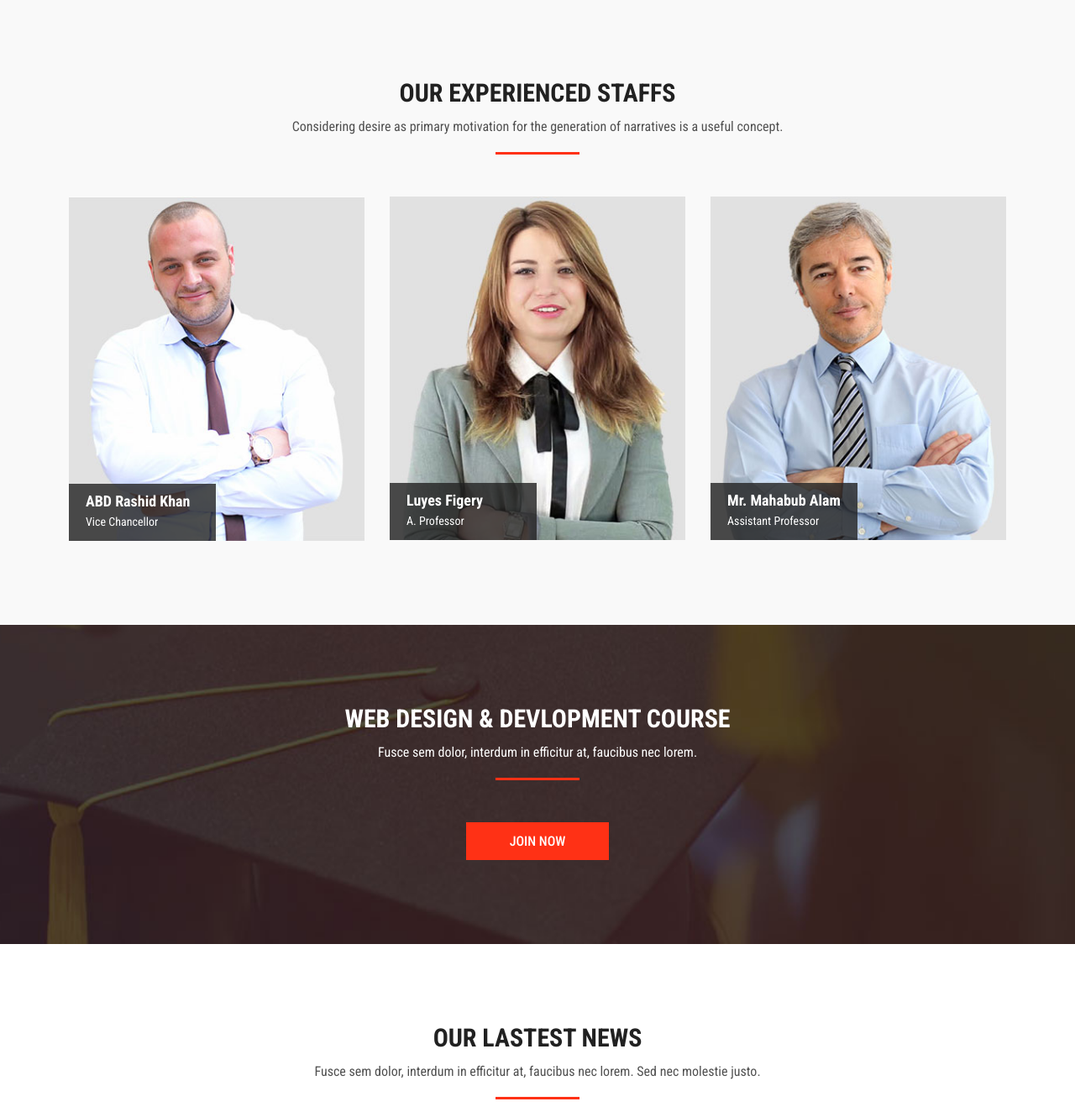
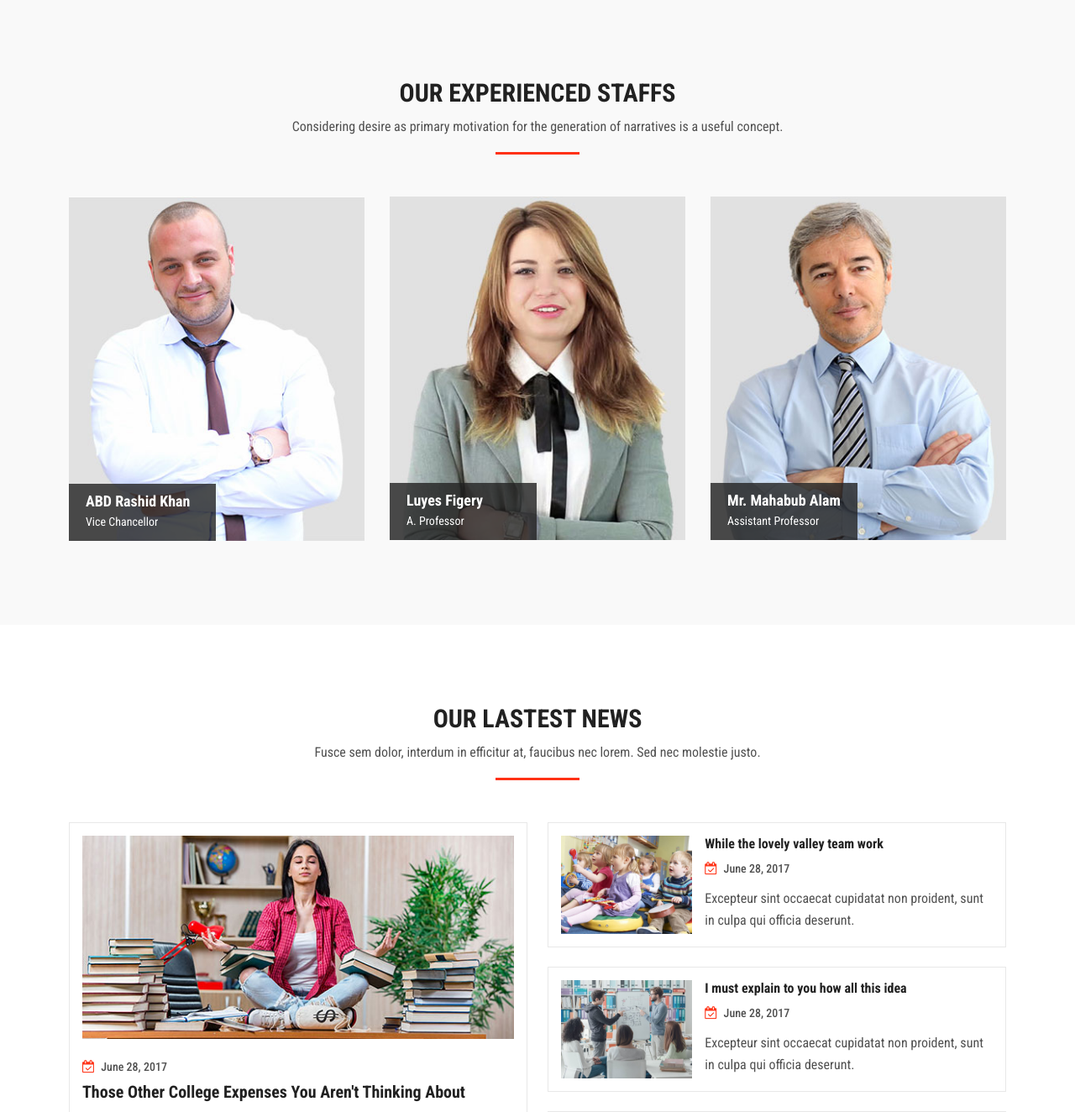
Before and after one commit to ErChaitanya/College-Admission-And-Examination-Portal, a Django app: page / in a window 1280 px wide. Shown: the part 3810-5134 px from the top of the page at 84% size. Run offline with Django 3.2, Linux system fonts and the light colour scheme; some libraries are stand-ins or nearby versions.

Commit message:
fourth commit

```diff
--- a/collegeapp/templates/home.html
+++ b/collegeapp/templates/home.html
@@ -565,7 +565,7 @@
     <!-- Team End -->
 
     <!-- Calltoaction Start -->
-    <div id="rs-calltoaction" class="rs-calltoaction sec-spacer bg4">
+    <!-- <div id="rs-calltoaction" class="rs-calltoaction sec-spacer bg4">
         <div class="container">
             <div class="rs-cta-inner text-center">
                 <div class="sec-title mb-50 text-center">
@@ -575,7 +575,7 @@
                 <a class="cta-button" href="#">Join Now</a>
             </div>
         </div>
-    </div>
+    </div> -->
     <!-- Calltoaction End -->
 
     <!-- Latest News Start -->
```
